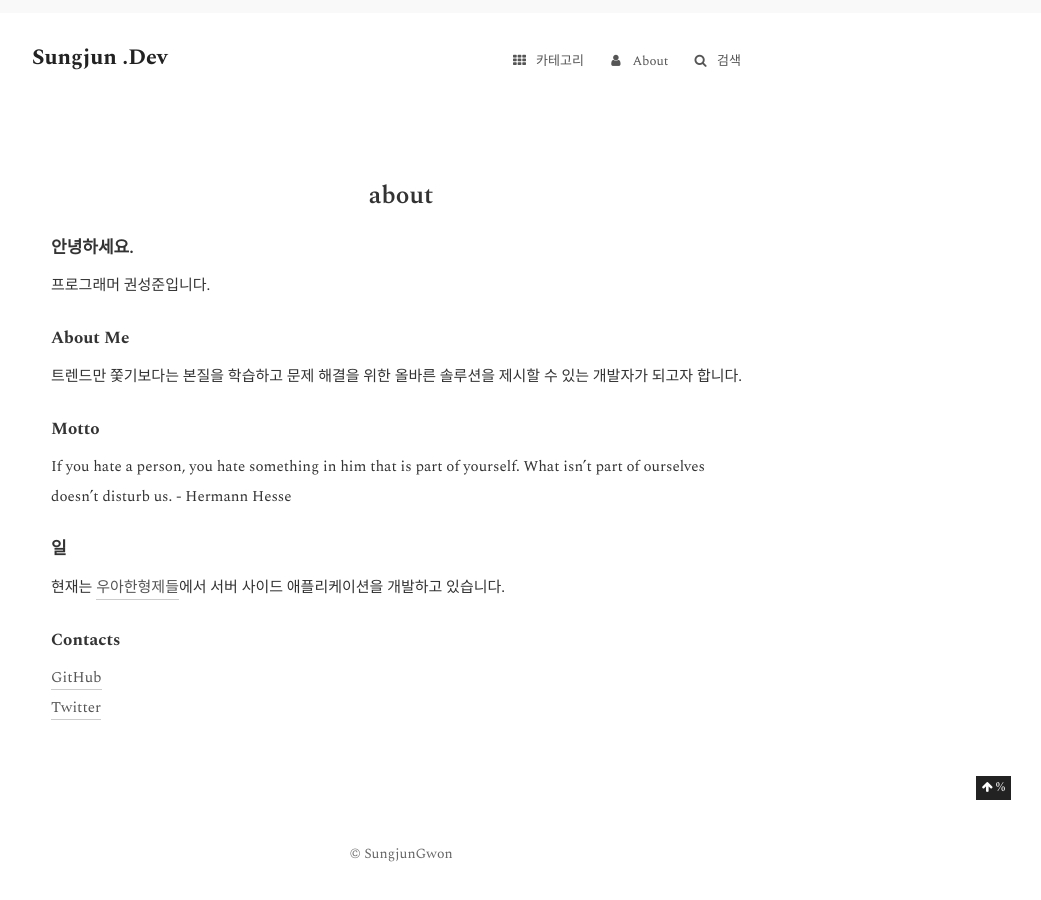
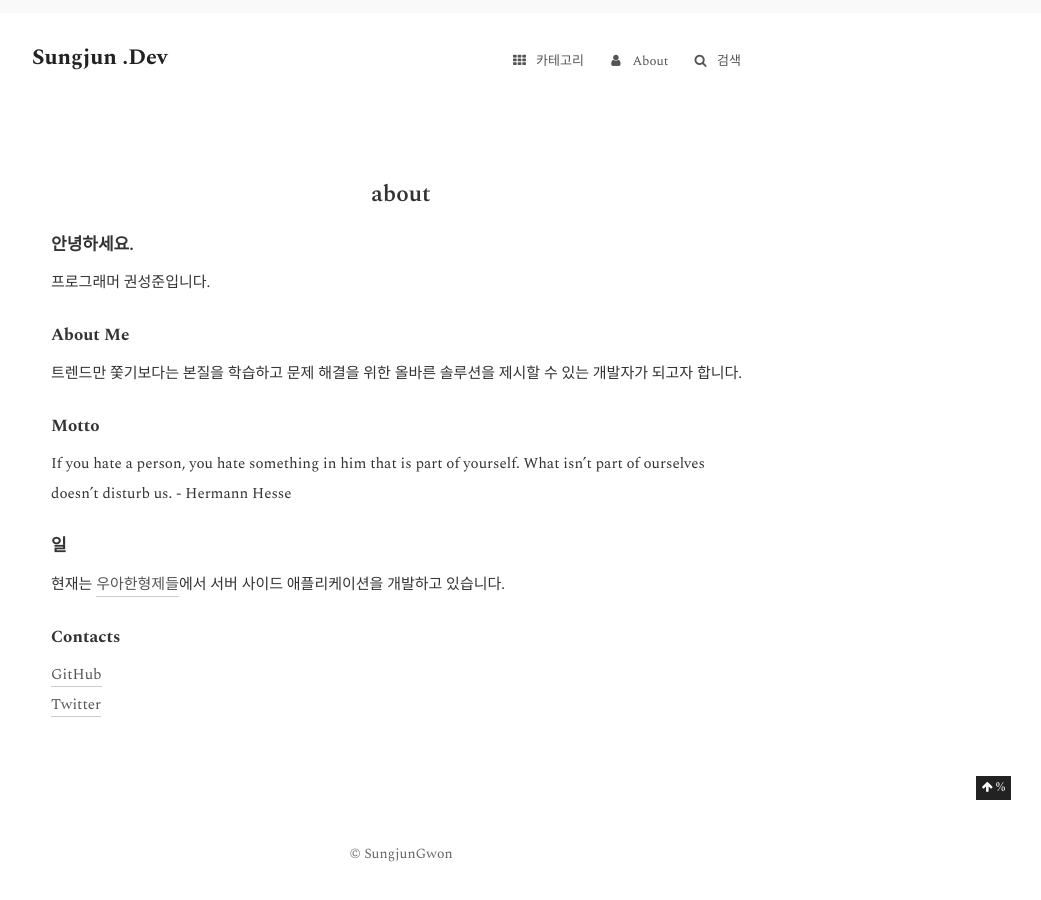
Before and after one commit to gwonsungjun/gwonsungjun.github.io, a Jekyll site: the page built from about/index.md, in a window 1280 px wide. Shown: the part 200-1100 px from the top of the page, without its empty margins (239-1280 px from the left). Built offline with Jekyll 4.4.1, drawn with Linux system fonts in a browser that asks for light colours.

Commit message:
refactor: post title font size 수정

```diff
--- a/_sass/_variables/Mist.scss
+++ b/_sass/_variables/Mist.scss
@@ -1,7 +1,7 @@
 // Variables of Mist scheme
 // =================================================
 
-$font-size-headings-base : 25px;
+$font-size-headings-base : 23px;
 
 $brand-color             : $black-deep;
 $brand-hover-color       : $brand-color;
```
